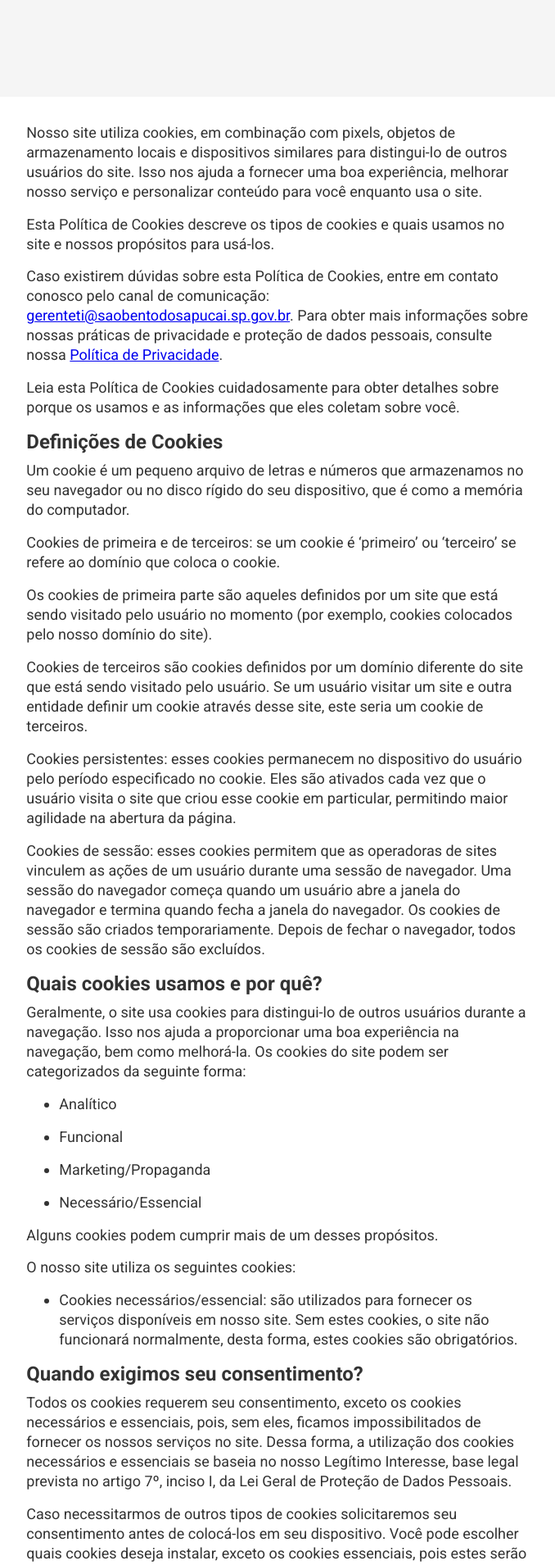
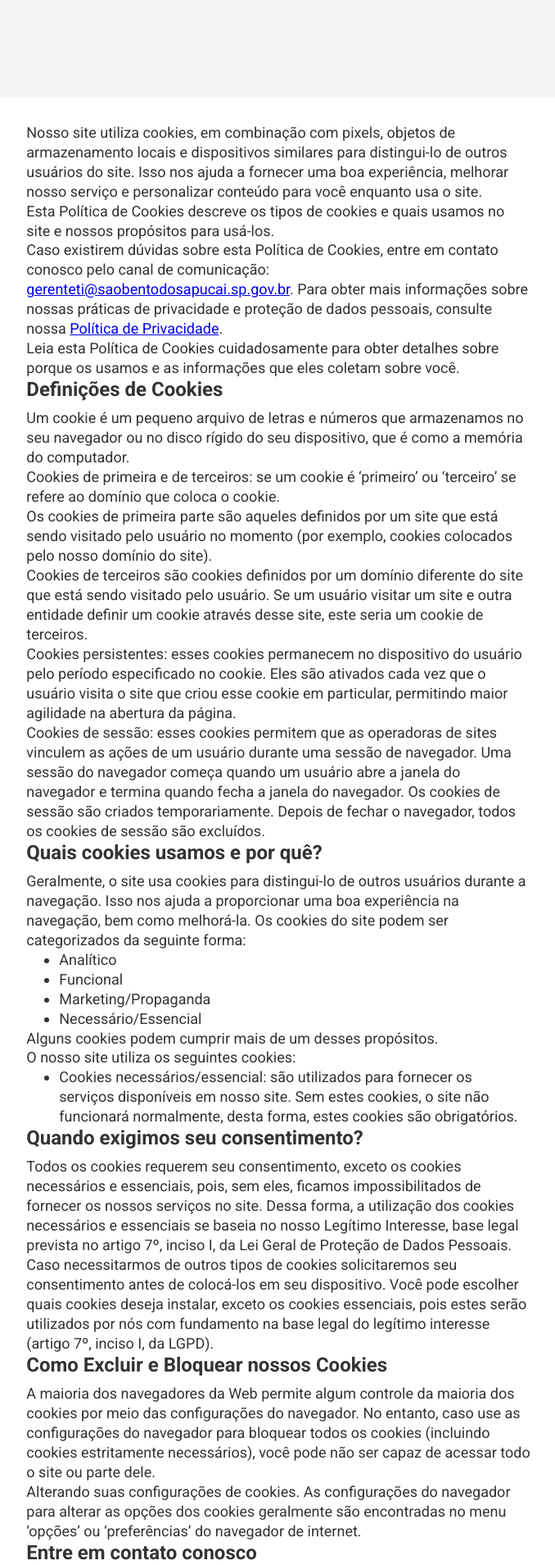
Before and after one commit to pmsbs/pmsbs.github.io, a Jekyll site: the page built from _posts/2026-04-29-politica-cookies.md, in a window 1280 px wide. Shown: the part 322-2231 px from the top of the page at 82% size, without its empty margins (300-978 px from the left). Built offline with Jekyll 4.4.1, drawn with Linux system fonts in a browser that asks for light colours.

Commit message:
Remove margins from css base

```diff
--- a/_sass/_base.scss
+++ b/_sass/_base.scss
@@ -61,9 +61,3 @@ h5 {
 h6 {
   font-size: 0.25rem;
 }
-
-p,
-ul,
-li {
-  margin-bottom: 1rem;
-}
```
